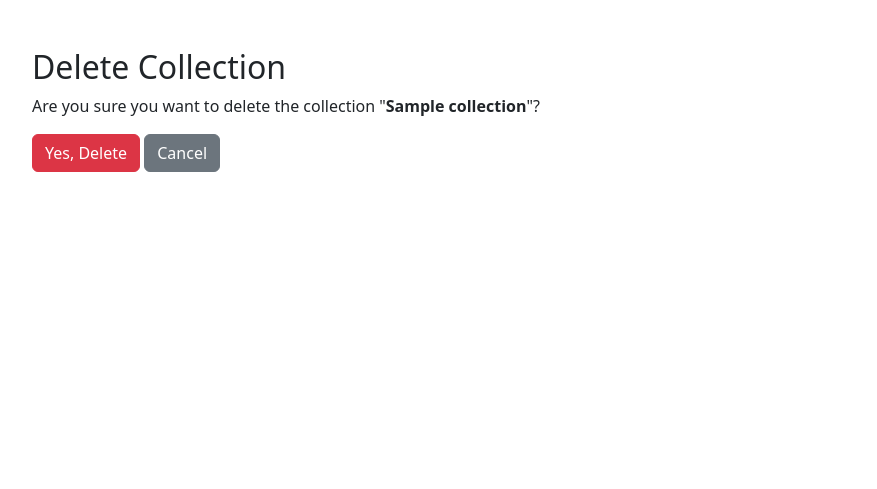
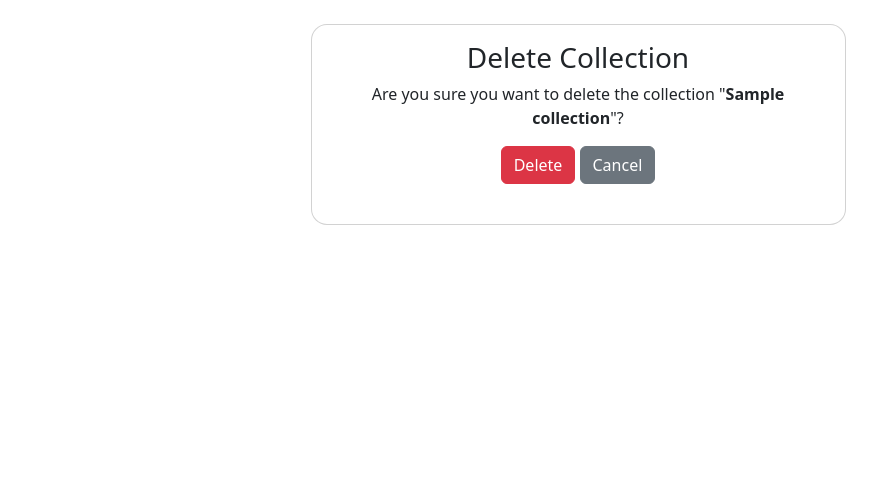
Before and after one commit to elliotSchmango/tech-lending-app, a Django app: page /collection/1/delete/ in a window 1280 px wide. Shown: the part 100-589 px from the top of the page, without its empty margins (62-939 px from the left). Run offline with Django 5.2, Linux system fonts and the light colour scheme; a user stored in the database is signed in; tables that the repository leaves empty hold one stand-in row (values such as "Sample post"); grey boxes marked "Sample" are stand-in pictures; some libraries are stand-ins or nearby versions.

Commit message:
delete_collection view bootstrapping

```diff
--- a/techCLA/templates/account/logout.html
+++ b/techCLA/templates/account/logout.html
@@ -17,10 +17,10 @@
         {% endslot %}
         {% slot actions %}
             <div class="text-center">
-            {% element button type="submit" tags="secondary" %}
+            {% element button type="submit" tags="danger" %}
                 {% trans 'Sign Out' %}
             {% endelement %}
-            {% element button type="submit" href=backaction_url %}
+            {% element button type="submit" tags="secondary" href=backaction_url %}
                 {% trans 'Go Back' %}
             {% endelement %}
             </div>
--- a/techCLA/templates/techCLA/collections/delete_collection.html
+++ b/techCLA/templates/techCLA/collections/delete_collection.html
@@ -1,14 +1,22 @@
 {% extends 'techCLA/base.html' %}
 
 {% block content %}
-<div class="container mt-4">
-    <h2>Delete Collection</h2>
-    <p>Are you sure you want to delete the collection "<strong>{{ collection.name }}</strong>"?</p>
-
-    <form method="post">
-        {% csrf_token %}
-        <button type="submit" class="btn btn-danger">Yes, Delete</button>
-        <a href="{% url 'collection_detail' collection.id %}" class="btn btn-secondary">Cancel</a>
-    </form>
+<div class="container d-flex justify-content-center align-items-center">
+  <div class="row d-flex">
+    <div class="card mb-4" style="border-radius: 1rem; width: 535px">
+      <div class="card-body px-3 mx-2">
+        <h3 class="text-center">Delete Collection</h3>
+        <p class="text-center">Are you sure you want to delete the collection "<strong>{{ collection.name }}</strong>"?</p>
+        <form method="post">
+            {% csrf_token %}
+            <div class="text-center">
+                <button type="submit" class="btn btn-danger">Delete</button>
+                <a href="{% url 'collection_detail' collection.id %}" class="btn btn-secondary">Cancel</a>
+            </div>
+        </form>
+        <br>
+      </div>
+    </div>
+  </div>
 </div>
 {% endblock %}
```
